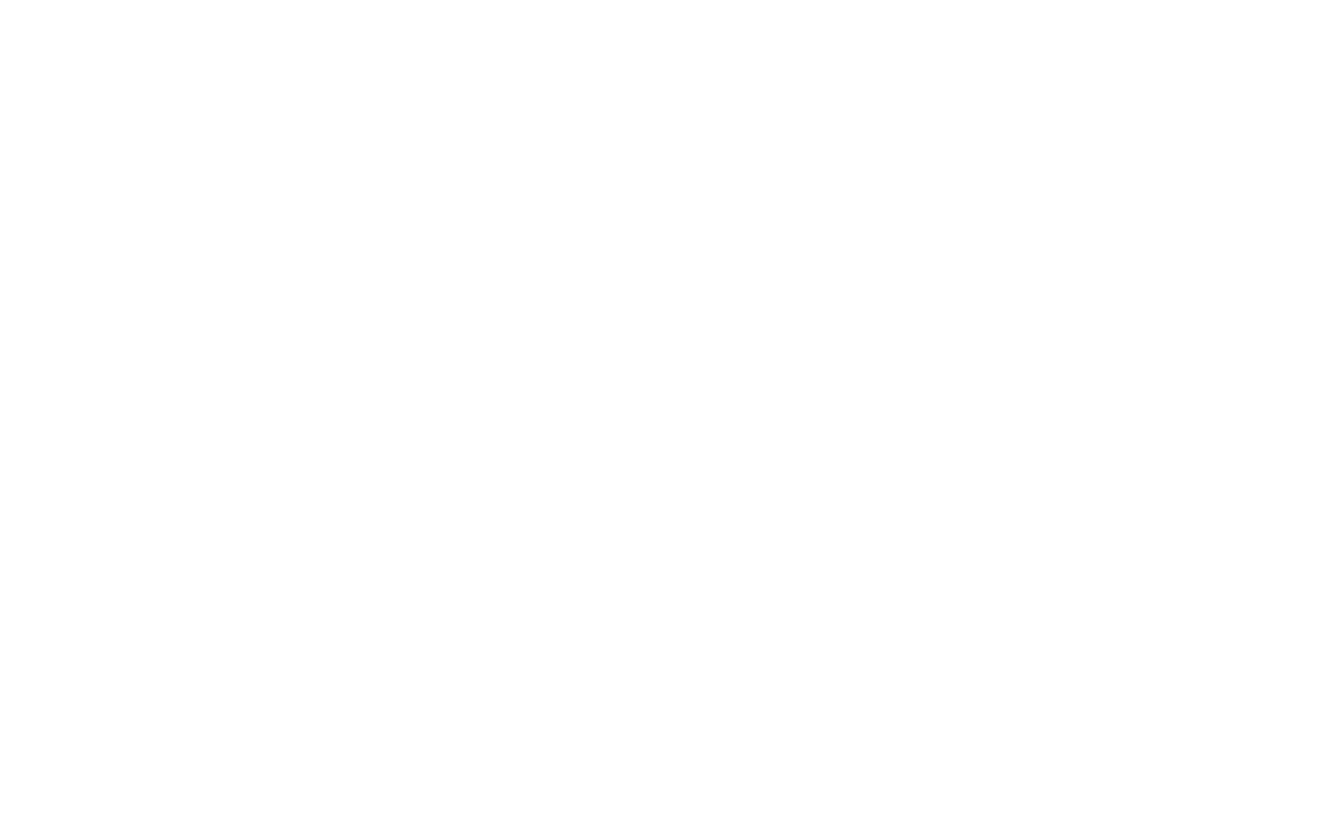
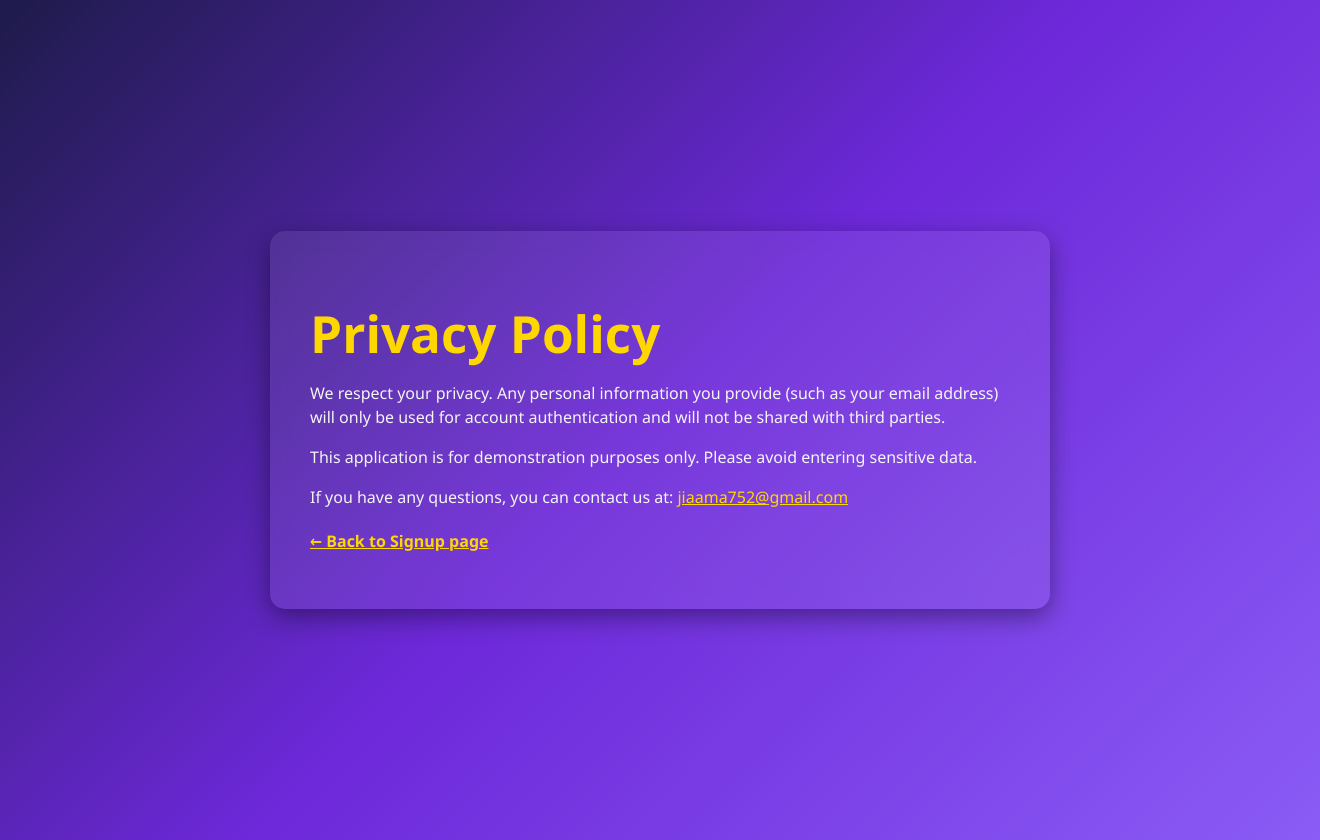
Before and after one commit to AmalaJ-30/RoleplayChatBot, a React (Vite) app in the folder frontend/: page /privacy in a window 1280 px wide. Before the commit this address had no page. Shown: the whole page, 1320 px wide, since content can reach past the window. Before the commit the page ends 800 px from the top, so only its background shows below. Built offline with nearby package versions, Linux system fonts and the light colour scheme.

Commit message:
Implementing changes from user feedback

```diff
--- a/frontend/src/App.jsx
+++ b/frontend/src/App.jsx
@@ -6,6 +6,8 @@ import SignupEmailVerification from "./pages/signup/SignupEmailVerification.jsx"
 import ResetPassword from "./pages/signup/resetpasswordpage.jsx";
 import Profile from "./pages/userChat/Profile.jsx";
 import PrivateRoute from "./pages/userChat/PrivateRoute";
+import PrivacyPolicy from "./pages/PrivacyPolicy";
+
 function App() {
   return (
     <Routes>
@@ -29,7 +31,7 @@ function App() {
             </PrivateRoute>
           }
         />
-
+      <Route path="/privacy" element={<PrivacyPolicy />} />
 
     </Routes>
   );
--- a/frontend/src/components/SignupForm.jsx
+++ b/frontend/src/components/SignupForm.jsx
@@ -1,5 +1,7 @@
 import { useState } from "react";
 import { useNavigate } from "react-router-dom";
+import { Link } from "react-router-dom";
+
 
 export default function SignupForm({
   inputClass = "",
@@ -7,7 +9,8 @@ export default function SignupForm({
   formClass = ""
 }) {
 
-
+     const [confirmPassword, setConfirmPassword] = useState("");
+       const [confirmEmail, setConfirmEmail] = useState("");
 const navigate = useNavigate();
     const [formData, setFormData] = useState({
     firstName: "",
@@ -35,10 +38,18 @@ const handleSubmit = async (e) => {
   const strongPassword = /^(?=.*[A-Za-z])(?=.*\d)(?=.*[@$!%*#?&]).{8,}$/;
   if (!strongPassword.test(formData.password)) {
     console.log("❌ Weak password, blocking submit");
-    setError("Password must be at least 8 characters, include a number and a symbol.");
+    setError("Password must be between 2 and 128 characters, include a number and a symbol");
     return;
   }
 
+      if (formData.password !== confirmPassword) {
+      setError("Passwords do not match.");
+      return;
+    }
+  if (formData.email !== confirmEmail) {
+      setError("Emails do not match.");
+      return;
+    }
   try {
     const response = await fetch(`${API_BASE}/auth/signup`, {
       method: "POST",
@@ -68,11 +79,38 @@ const handleSubmit = async (e) => {
       <input name="firstName" placeholder="First Name" value={formData.firstName} onChange={handleChange} className={inputClass} />
       <input name="lastName" placeholder="Last Name" value={formData.lastName} onChange={handleChange} className={inputClass} />
       <input name="email" placeholder="Email Address" value={formData.email} onChange={handleChange} className={inputClass} />
+         <input
+        name="confirmEmail"
+        type="email"
+        placeholder="Confirm Email Address"
+        value={confirmEmail}
+        onChange={(e) => setConfirmEmail(e.target.value)}
+        className={inputClass}
+      />
       <input name="username" placeholder="Create Username" value={formData.username} onChange={handleChange} className={inputClass} />
       <input name="password" type="password" placeholder="Create Password" value={formData.password} onChange={handleChange} className={inputClass} />
+      <input
+  name="confirmPassword"
+  type="password"
+  placeholder="Confirm Password"
+  value={confirmPassword}
+  onChange={(e) => setConfirmPassword(e.target.value)}
+  className={inputClass}
+/>
+
       {error && <p style={{ color: "black", marginTop: "8px" }}>{error}</p>}
 
       <button type="submit" className={buttonClass}>Signup</button>
+      <p style={{ marginTop: "12px" }}>
+      <Link to="/" style={{ color: "#ffd700", textDecoration: "underline" }}>
+        ← Back to Home
+      </Link>
+    </p>
+    <p style={{ marginTop: "8px" }}>
+  <Link to="/privacy" style={{ color: "#ffd700", textDecoration: "underline" }}>
+    Privacy Policy
+  </Link>
+</p>
     </form>
   );
 }
--- /dev/null
+++ b/frontend/src/pages/PrivacyPolicy.jsx
@@ -0,0 +1,67 @@
+// frontend/src/pages/PrivacyPolicy.jsx
+export default function PrivacyPolicy() {
+  return (
+    <div
+      style={{
+        minHeight: "100vh",
+        width: "100vw",
+        display: "flex",
+        justifyContent: "center",
+        alignItems: "center",
+        background: "linear-gradient(135deg, #1e1b4b, #6d28d9, #8b5cf6)",
+        color: "#f5f5f5",
+        fontFamily: "Segoe UI, Tahoma, Geneva, Verdana, sans-serif",
+        padding: "20px"
+      }}
+    >
+      <div
+        style={{
+          background: "rgba(255,255,255,0.08)",
+          backdropFilter: "blur(10px)",
+          padding: "40px",
+          borderRadius: "15px",
+          maxWidth: "700px",
+          width: "100%",
+          boxShadow: "0 8px 24px rgba(0,0,0,0.4)",
+          textAlign: "left"
+        }}
+      >
+        <h1 style={{ marginBottom: "20px", color: "#ffd700" }}>Privacy Policy</h1>
+
+        <p>
+          We respect your privacy. Any personal information you provide (such as
+          your email address) will only be used for account authentication and will
+          not be shared with third parties.
+        </p>
+
+        <p>
+          This application is for demonstration purposes only. Please avoid
+          entering sensitive data.
+        </p>
+
+        <p>
+          If you have any questions, you can contact us at:{" "}
+          <a
+            href="mailto:jiaama752@gmail.com"
+            style={{ color: "#ffd700", textDecoration: "underline" }}
+          >
+            jiaama752@gmail.com
+          </a>
+        </p>
+
+        <p style={{ marginTop: "20px" }}>
+  <a
+    href="/signup"
+    style={{
+      color: "#ffd700",
+      textDecoration: "underline",
+      fontWeight: "bold"
+    }}
+  >
+    ← Back to Signup page
+  </a>
+</p>
+      </div>
+    </div>
+  );
+}
```
Also changed, not shown: frontend/src/pages/signup/home.module.css (+16 -5 lines), 1 other file (tests, documents, lock files or other folders).
